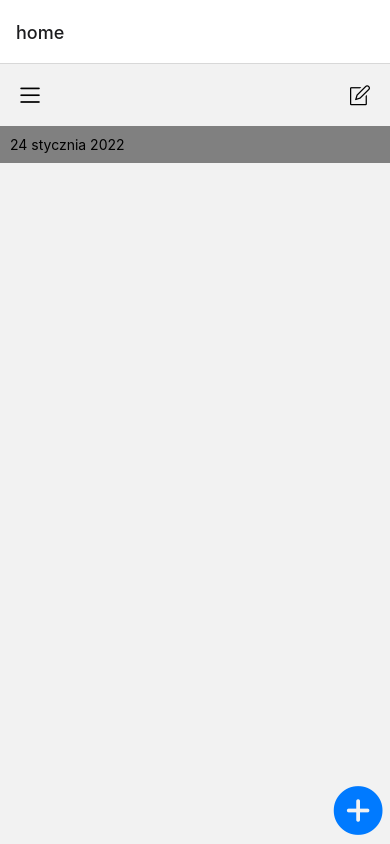
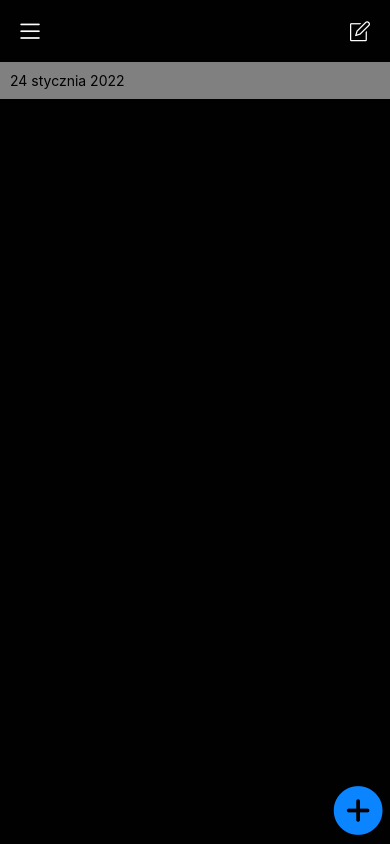
Before and after one commit to margrudniak/BoltNotes, a React Native app: screen / in a window 390 px wide. Built offline with nearby package versions, Linux system fonts and the light colour scheme.

Commit message:
feat: configure theme and no header

```diff
--- a/src/navigation/appNavigation.tsx
+++ b/src/navigation/appNavigation.tsx
@@ -13,7 +13,11 @@ const RootStack = createStackNavigator<ParamList>();
 
 const AppStack = () => {
   return (
-    <RootStack.Navigator initialRouteName={Screens.Home}>
+    <RootStack.Navigator
+      screenOptions={{
+        headerShown: false,
+      }}
+      initialRouteName={Screens.Home}>
       <RootStack.Screen name={Screens.Home} component={HomeScreen} />
     </RootStack.Navigator>
   );
@@ -27,7 +31,7 @@ export const AppNavigator = (props: NavigationProps) => {
 
   return (
     <NavigationContainer
-      theme={colorScheme === 'dark' ? DarkTheme : DefaultTheme}
+      theme={colorScheme === 'light' ? DarkTheme : DefaultTheme}
       {...props}>
       <AppStack />
     </NavigationContainer>
```
